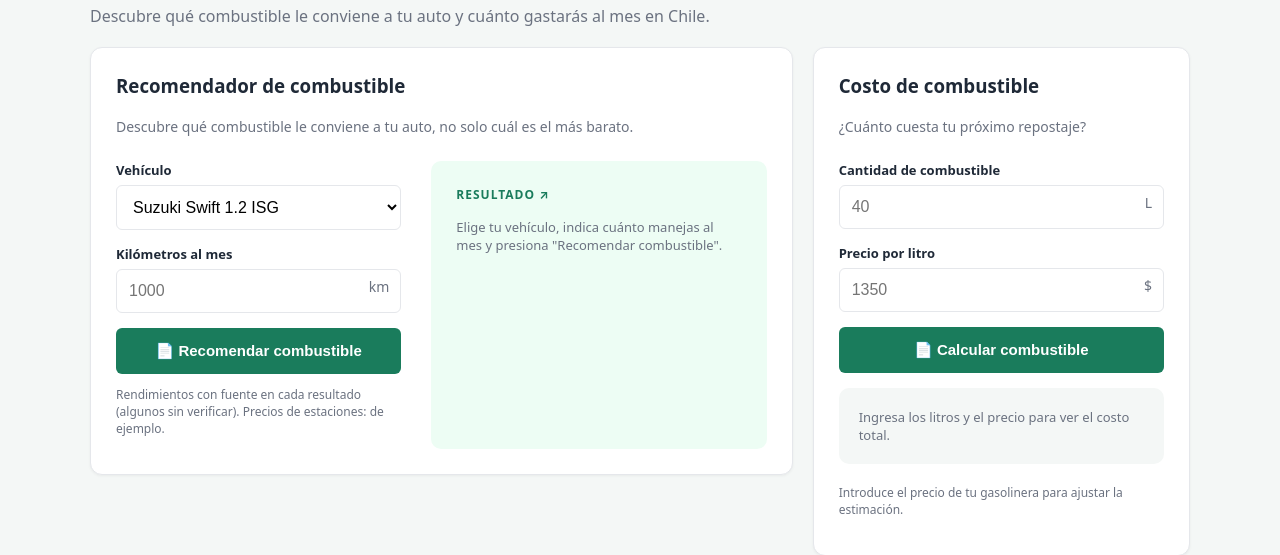
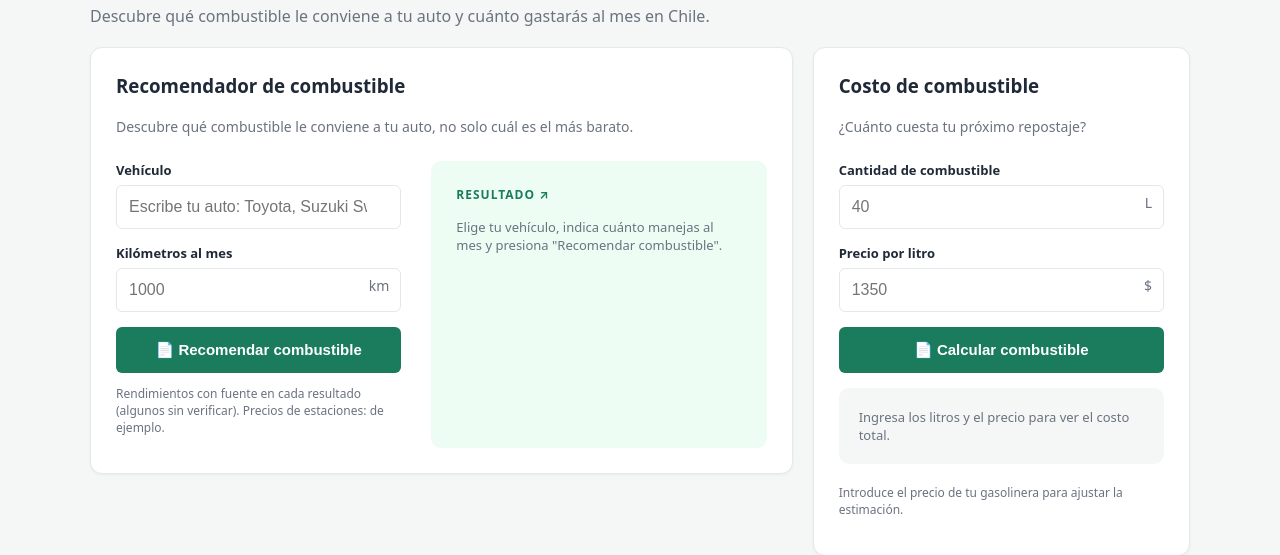
Before and after one commit to octoberpain/proyectobencina, a Django app: page / in a window 1280 px wide. Shown: the part 152-707 px from the top of the page. Run offline with Django 5.2, Linux system fonts and the light colour scheme.

Commit message:
Agregar mas autos al catalogo y mejora al buscador de autos

```diff
--- a/viajes/templates/viajes/inicio.html
+++ b/viajes/templates/viajes/inicio.html
@@ -140,11 +140,12 @@
                     <input type="hidden" name="accion" value="recomendar">
 
                     <label style="font-size: 13px; font-weight: 600; margin-bottom: 6px; display: block;">Vehículo</label>
-                    <select name="vehiculo" style="width: 100%; padding: 12px; border: 1px solid var(--borde); border-radius: 6px; font-size: 16px; margin-bottom: 15px; background: var(--blanco);">
-                        {% for v in vehiculos %}
-                            <option value="{{ v.clave }}" {% if datos.vehiculo == v.clave %}selected{% endif %}>{{ v.nombre }}</option>
-                        {% endfor %}
-                    </select>
+                    <input type="text" name="vehiculo" list="lista-autos" autocomplete="off" placeholder="Escribe tu auto: Toyota, Suzuki Swift..."
+                           value="{% if datos.accion == 'recomendar' %}{{ datos.vehiculo }}{% endif %}"
+                           style="width: 100%; padding: 12px; border: 1px solid var(--borde); border-radius: 6px; font-size: 16px; margin-bottom: 15px; box-sizing: border-box;">
+                    <datalist id="lista-autos">
+                        {% for v in vehiculos %}<option value="{{ v }}">{% endfor %}
+                    </datalist>
 
                     <div class="grupo-input">
                         <label>Kilómetros al mes</label>
--- a/viajes/views.py
+++ b/viajes/views.py
@@ -1,45 +1,48 @@
+import unicodedata
+
 import requests
 from django.shortcuts import render
 
-# --- 1. Datos (octanaje None = sin verificar; los precios de estaciones son de ejemplo) ---
-catalogo = {
-    ("suzuki", "swift"): {
-        "nombre": "Suzuki Swift 1.2 ISG",
-        "rendimiento": 22.8,
-        "combustibles": ["93", "95", "97"],
-        "octanaje_recomendado": None,
-        "fuente": "Consumo Vehicular (1.2 ISG MT)",
-    },
-    ("kia", "soluto"): {
-        "nombre": "Kia Soluto 1.4",
-        "rendimiento": 17.5,
-        "combustibles": ["93", "95", "97"],
-        "octanaje_recomendado": 93,
-        "fuente": "Consumo Vehicular (1.4 5MT); octanaje según ficha de Kia Chile",
-    },
-    ("suzuki", "fronx"): {
-        "nombre": "Suzuki Fronx 1.5 GL",
-        "rendimiento": 19.2,
-        "combustibles": ["93", "95", "97"],
-        "octanaje_recomendado": None,
-        "fuente": "Suzuki Chile (dato del fabricante, sin confirmar en Consumo Vehicular)",
-    },
-    ("mazda", "cx5"): {
-        "nombre": "Mazda CX-5 2.0",
-        "rendimiento": 14.2,
-        "combustibles": ["93", "95", "97"],
-        "octanaje_recomendado": None,
-        "fuente": "Mazda Chile (dato del fabricante, sin confirmar en Consumo Vehicular)",
-    },
-    ("toyota", "yaris"): {
-        "nombre": "Toyota Yaris (dato de prueba)",
-        "rendimiento": 15.0,
-        "combustibles": ["93", "95", "97"],
-        "octanaje_recomendado": 93,
-        "fuente": "valor del código original, sin fuente",
-    },
-}
+# --- 1. Datos: (nombre, km/L mixto, octanaje mínimo [None = sin verificar], fuente) ---
+# Autocosmos = ficha técnica de autocosmos.cl; "fabricante" = sitio oficial en Chile.
+AUTOS = [
+    ("Suzuki Swift 1.2 ISG", 22.8, None, "Consumo Vehicular (1.2 ISG MT)"),
+    ("Kia Soluto 1.4", 17.5, 93, "Consumo Vehicular (1.4 5MT); octanaje según ficha de Kia Chile"),
+    ("Suzuki Fronx 1.5 GL", 19.2, None, "Suzuki Chile (fabricante)"),
+    ("Mazda CX-5 2.0", 14.2, None, "Mazda Chile (fabricante)"),
+    ("Hyundai Grand i10 HB 1.2", 17.8, None, "Autocosmos (1.2 5MT)"),
+    ("Hyundai Accent HB 1.4", 16.9, None, "Autocosmos (1.4 6MT)"),
+    ("Hyundai Creta 1.5", 15.2, None, "Autocosmos (1.5 6MT, nota de prensa)"),
+    ("Kia Morning 1.0", 20.0, None, "Autocosmos (1.0L EX)"),
+    ("Kia Sonet 1.5", 14.5, None, "Autocosmos (1.5L EX)"),
+    ("Chevrolet Sail 1.5", 15.0, None, "Autocosmos (1.5 LT)"),
+    ("Suzuki Celerio 1.0", 22.8, None, "Autocosmos (1.0L GLX)"),
+    ("Suzuki Baleno 1.4", 18.5, None, "Autocosmos (1.4L GLX 2021)"),
+    ("Suzuki Alto 1.0", 20.9, None, "Suzuki Chile (fabricante, GL Plus)"),
+    ("Suzuki Dzire 1.2", 19.5, None, "Autocosmos (1.2L GL; otra ficha da 19,1)"),
+    ("Mazda 3 Sedán 2.0", 15.1, None, "Mazda Chile (fabricante, 6MT)"),
+    ("Ford Territory 1.5 EcoBoost", 13.0, None, "Ford Chile (fabricante, ciclo de laboratorio)"),
+    ("Toyota Yaris 1.5", 16.9, None, "Toyota Chile (fabricante, Sedán E MT)"),
+    ("Toyota Yaris Cross 1.5", 15.4, None, "Toyota Chile (fabricante, Xi MT)"),
+    ("Toyota Raize 1.2", 18.9, None, "Toyota Chile (fabricante)"),
+    ("Toyota RAV4 2.0 AWD", 13.8, None, "Toyota Chile (fabricante, LE CVT)"),
+    ("Subaru Crosstrek 2.0 AWD", 13.9, None, "Subaru Chile (fabricante, CVT)"),
+    ("Volkswagen Polo 1.6", 14.9, None, "Autocosmos (1.6 MSi Comfortline)"),
+    ("Volkswagen Tera 1.6", 14.3, None, "Autocosmos (nota de prensa, 5MT)"),
+    ("MG MG3 1.5", 14.3, None, "Autocosmos (1.5L Std Aut)"),
+    ("MG ZX 1.5", 14.7, None, "Autocosmos (1.5L COM)"),
+    ("MG ZS 1.5", 14.3, None, "Autocosmos (1.5L Comfort)"),
+    ("Changan Alsvin 1.4", 16.2, None, "Autocosmos (Comfort)"),
+    ("Chery Tiggo 2 Pro 1.5", 13.1, None, "Autocosmos (1.5L GLS)"),
+    ("GWM Jolion 1.5T", 12.6, None, "Autocosmos (1.5T Active)"),
+    ("Omoda C5 1.5T", 13.5, None, "Autocosmos (Comfort)"),
+    ("Geely Coolray 1.5T", 15.3, None, "Autocosmos (GL Comfort)"),
+    ("Peugeot 208 1.2", 17.2, None, "Autocosmos (1.2L Style PureTech)"),
+    ("Citroën C3 1.2", 17.4, None, "Autocosmos (1.2L PureTech Live)"),
+]
+COMBUSTIBLES = ["93", "95", "97"]
 
+# Los precios de las estaciones son de ejemplo.
 estaciones = [
     {"nombre": "Estación A", "precios": {"93": 1300, "95": 1350, "97": 1400}},
     {"nombre": "Estación B", "precios": {"93": 1290, "95": 1360, "97": 1395}},
@@ -83,6 +86,35 @@ def a_numero(texto):
     return n
 
 
+def normalizar(texto):
+    """Minúsculas y sin tildes, para buscar sin importar cómo se escriba."""
+    texto = unicodedata.normalize("NFD", str(texto))
+    return "".join(c for c in texto if unicodedata.category(c) != "Mn").lower().strip()
+
+
+catalogo = {
+    normalizar(n): {"nombre": n, "rendimiento": r, "octanaje_recomendado": o, "fuente": f}
+    for n, r, o, f in AUTOS
+}
+
+
+def buscar_auto(texto):
+    """Devuelve (auto, error): nombre exacto o una sola coincidencia parcial."""
+    q = normalizar(texto)
+    if not q:
+        return None, "Escribe el nombre del vehículo."
+    if q in catalogo:
+        return catalogo[q], None
+    palabras = q.split()
+    coincidencias = [k for k in catalogo if all(p in k for p in palabras)]
+    if len(coincidencias) == 1:
+        return catalogo[coincidencias[0]], None
+    if coincidencias:
+        nombres = ", ".join(catalogo[k]["nombre"] for k in coincidencias[:5])
+        return None, f"Hay varios parecidos: {nombres}. Elige uno de la lista."
+    return None, "No encontramos ese vehículo en el catálogo."
+
+
 def clp(x):
     return "$" + f"{round(x):,}".replace(",", ".")
 
@@ -92,14 +124,10 @@ def dec(x, d=1):
 
 
 # --- 3. Recomendación: costo/km = precio ÷ rendimiento; respeta el octanaje del fabricante ---
-def recomendar_combustible(clave, km_mes, estaciones):
-    if clave not in catalogo:
-        return {"error": "Vehículo no encontrado."}
-
-    auto = catalogo[clave]
+def recomendar_combustible(auto, km_mes, estaciones):
     opciones = []
 
-    for comb in auto["combustibles"]:
+    for comb in COMBUSTIBLES:
         ofertas = [
             (est["precios"][comb], est.get("nombre", "Sin nombre"))
             for est in estaciones
@@ -176,12 +204,7 @@ def recomendar_combustible(clave, km_mes, estaciones):
 
 # --- 4. Vista ---
 def mostrar_pagina(request):
-    contexto = {
-        "vehiculos": [
-            {"clave": f"{m}|{mod}", "nombre": a["nombre"]} for (m, mod), a in catalogo.items()
-        ],
-        "datos": {},
-    }
+    contexto = {"vehiculos": [a["nombre"] for a in catalogo.values()], "datos": {}}
 
     if request.method == "POST":
         datos = request.POST.dict()
@@ -191,9 +214,9 @@ def mostrar_pagina(request):
         # Tarjeta izquierda: recomendador
         if accion == "recomendar":
             errores = []
-            clave = tuple(datos.get("vehiculo", "").split("|"))
-            if clave not in catalogo:
-                errores.append("Elige un vehículo de la lista.")
+            auto, error_auto = buscar_auto(datos.get("vehiculo", ""))
+            if error_auto:
+                errores.append(error_auto)
             km_mes = a_numero(datos.get("km_mes", ""))
             if km_mes is None or km_mes <= 0 or km_mes > 30000:
                 errores.append("Los km al mes deben ser un número entre 1 y 30000.")
@@ -202,7 +225,7 @@ def mostrar_pagina(request):
                 contexto["errores"] = errores
             else:
                 lista, fuente = obtener_estaciones()
-                resultado = recomendar_combustible(clave, km_mes, lista)
+                resultado = recomendar_combustible(auto, km_mes, lista)
                 if "error" in resultado:
                     contexto["errores"] = [resultado["error"]]
                 else:
```
